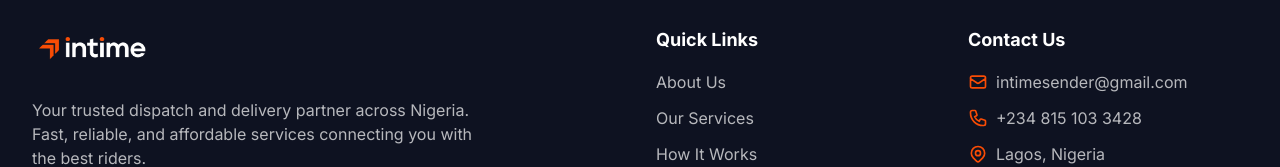
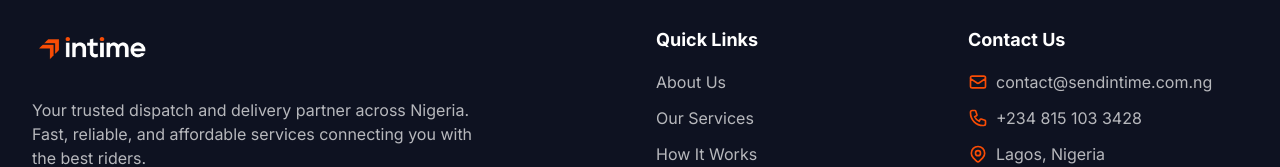
Before and after one commit to davidosaluka/inTimeWEBAPP, a Next.js app: page / in a window 1280 px wide. Shown: the part 5302-5469 px from the top of the page. Built offline with nearby package versions, Linux system fonts and the light colour scheme.

Commit message:
replace email

```diff
--- a/components/Footer.js
+++ b/components/Footer.js
@@ -133,7 +133,7 @@ export default function Footer() {
                                 <svg className="w-5 h-5 text-brand-orange flex-shrink-0 mt-0.5" fill="none" stroke="currentColor" viewBox="0 0 24 24">
                                     <path strokeLinecap="round" strokeLinejoin="round" strokeWidth={2} d="M3 8l7.89 5.26a2 2 0 002.22 0L21 8M5 19h14a2 2 0 002-2V7a2 2 0 00-2-2H5a2 2 0 00-2 2v10a2 2 0 002 2z" />
                                 </svg>
-                                <span>intimesender@gmail.com</span>
+                                <span>contact@sendintime.com.ng</span>
                             </li>
                             <li className="flex items-start gap-2 text-white/70">
                                 <svg className="w-5 h-5 text-brand-orange flex-shrink-0 mt-0.5" fill="none" stroke="currentColor" viewBox="0 0 24 24">
```
